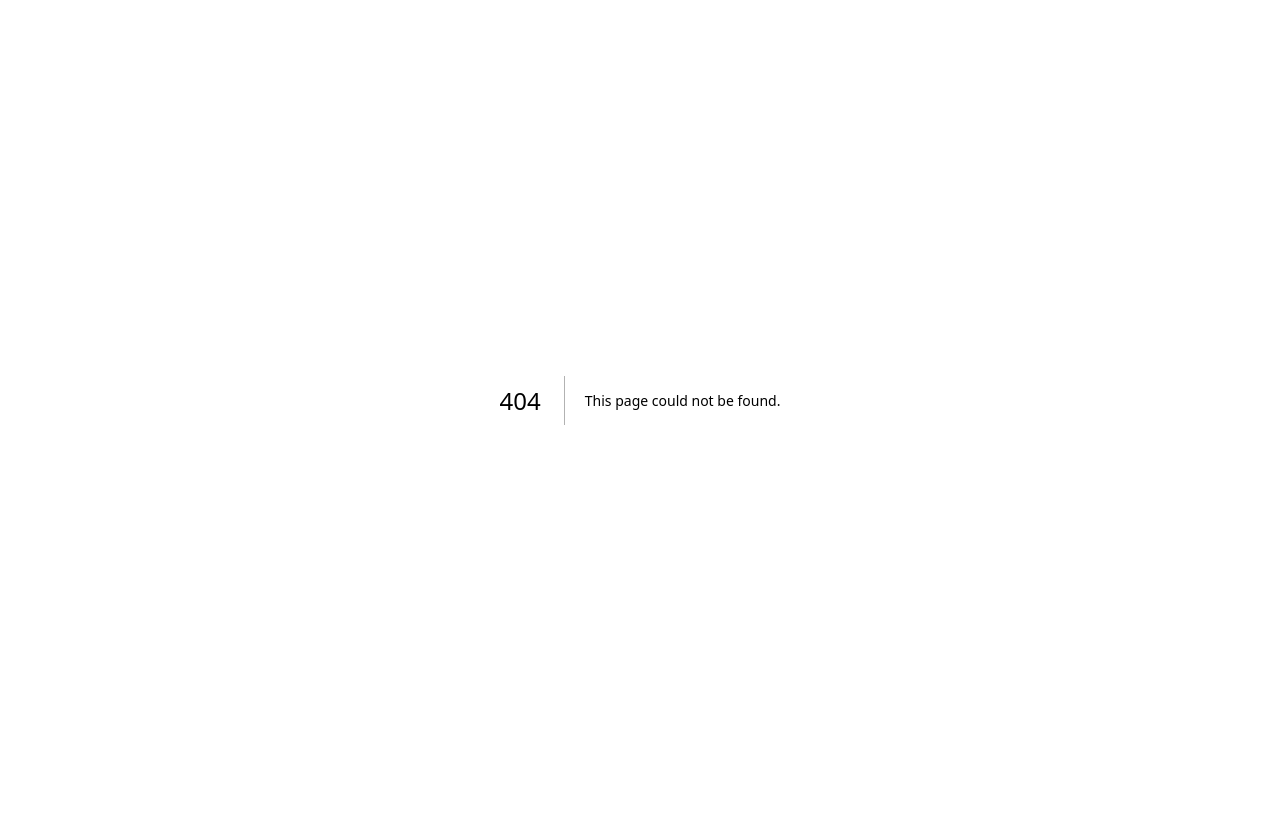
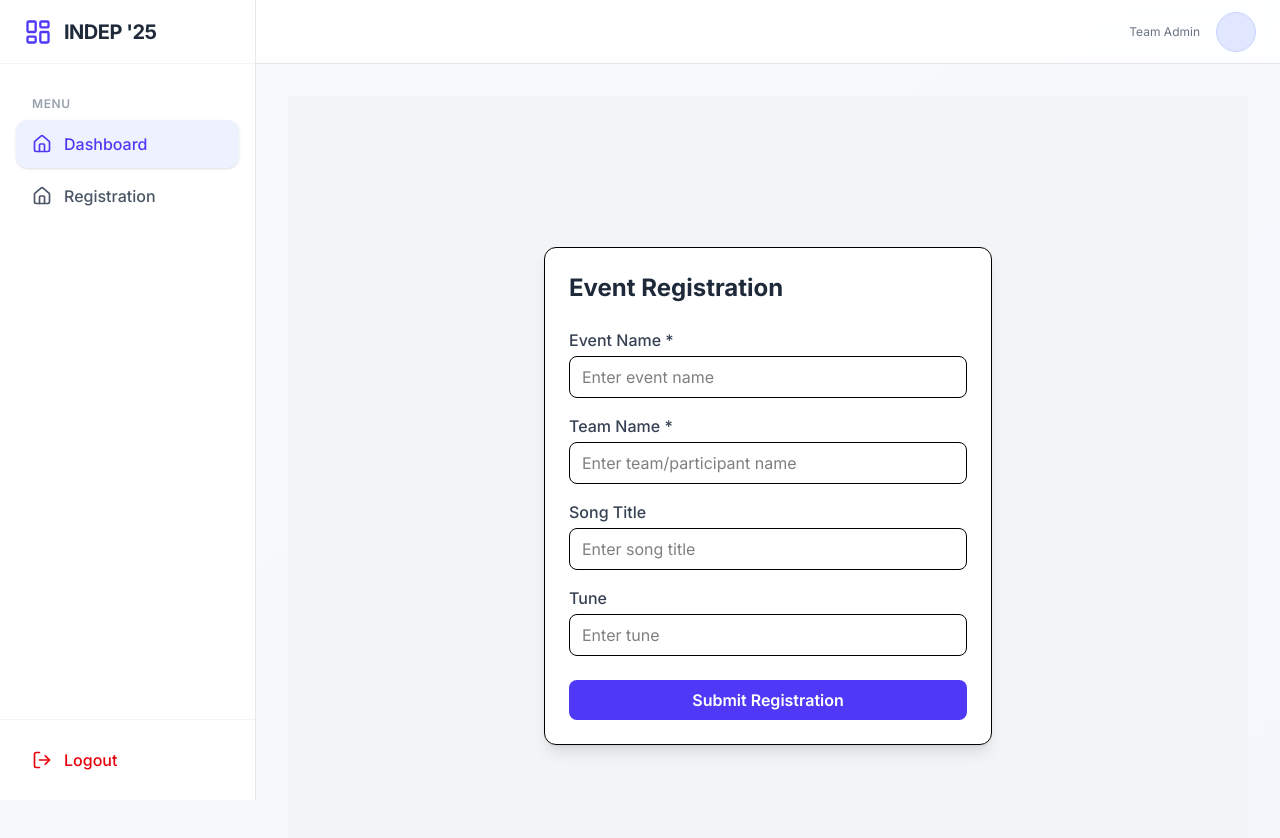
Before and after one commit to JWS-Technology/indep, a Next.js app: page /team/registration/1 in a window 1280 px wide. Before the commit this address had no page. Shown: the top 838 px of the page. Before the commit the page ends 800 px from the top, so only its background shows below. Built offline with nearby package versions, Linux system fonts and the light colour scheme; no server answers.

Commit message:
event reg form implemented

```diff
--- /dev/null
+++ b/app/team/registration/[id]/page.tsx
@@ -0,0 +1,126 @@
+"use client";
+
+import React, { useState } from "react";
+
+export default function Page() {
+  const [formData, setFormData] = useState({
+    eventName: "",
+    teamName: "",
+    songTitle: "",
+    tune: "",
+  });
+
+  const [loading, setLoading] = useState(false);
+  const [success, setSuccess] = useState("");
+  const [error, setError] = useState("");
+
+  const handleChange = (e: React.ChangeEvent<HTMLInputElement>) => {
+    setFormData({ ...formData, [e.target.name]: e.target.value });
+  };
+
+  const handleSubmit = async (e: React.FormEvent) => {
+    e.preventDefault();
+    setLoading(true);
+    setSuccess("");
+    setError("");
+
+    try {
+      const res = await fetch("/api/register", {
+        method: "POST",
+        headers: { "Content-Type": "application/json" },
+        body: JSON.stringify(formData),
+      });
+
+      if (!res.ok) throw new Error("Registration failed");
+
+      setSuccess("Registration successful!");
+      setFormData({
+        eventName: "",
+        teamName: "",
+        songTitle: "",
+        tune: "",
+      });
+    } catch (err: any) {
+      setError(err.message || "Something went wrong");
+    } finally {
+      setLoading(false);
+    }
+  };
+
+  return (
+    <div className="min-h-screen p-8 flex items-center justify-center bg-gray-100">
+      <form
+        onSubmit={handleSubmit}
+        className="w-full max-w-md bg-white p-6 rounded-xl shadow-lg border"
+      >
+        <h1 className="text-2xl font-bold mb-6 text-gray-800">Event Registration</h1>
+
+        {/* Event Name */}
+        <div className="mb-4">
+          <label className="block font-medium text-gray-700 mb-1">Event Name *</label>
+          <input
+            type="text"
+            name="eventName"
+            value={formData.eventName}
+            onChange={handleChange}
+            required
+            className="w-full border rounded-lg px-3 py-2 outline-none focus:ring-2 focus:ring-indigo-500"
+            placeholder="Enter event name"
+          />
+        </div>
+
+        {/* Team Name */}
+        <div className="mb-4">
+          <label className="block font-medium text-gray-700 mb-1">Team Name *</label>
+          <input
+            type="text"
+            name="teamName"
+            value={formData.teamName}
+            onChange={handleChange}
+            required
+            className="w-full border rounded-lg px-3 py-2 outline-none focus:ring-2 focus:ring-indigo-500"
+            placeholder="Enter team/participant name"
+          />
+        </div>
+
+        {/* Song Title */}
+        <div className="mb-4">
+          <label className="block font-medium text-gray-700 mb-1">Song Title</label>
+          <input
+            type="text"
+            name="songTitle"
+            value={formData.songTitle}
+            onChange={handleChange}
+            className="w-full border rounded-lg px-3 py-2 outline-none focus:ring-2 focus:ring-indigo-500"
+            placeholder="Enter song title"
+          />
+        </div>
+
+        {/* Tune */}
+        <div className="mb-6">
+          <label className="block font-medium text-gray-700 mb-1">Tune</label>
+          <input
+            type="text"
+            name="tune"
+            value={formData.tune}
+            onChange={handleChange}
+            className="w-full border rounded-lg px-3 py-2 outline-none focus:ring-2 focus:ring-indigo-500"
+            placeholder="Enter tune"
+          />
+        </div>
+
+        {/* Status Messages */}
+        {success && <p className="text-green-600 mb-3">{success}</p>}
+        {error && <p className="text-red-600 mb-3">{error}</p>}
+
+        <button
+          type="submit"
+          disabled={loading}
+          className="w-full bg-indigo-600 text-white py-2 rounded-lg font-semibold hover:bg-indigo-700 transition disabled:opacity-60"
+        >
+          {loading ? "Submitting..." : "Submit Registration"}
+        </button>
+      </form>
+    </div>
+  );
+}
```
